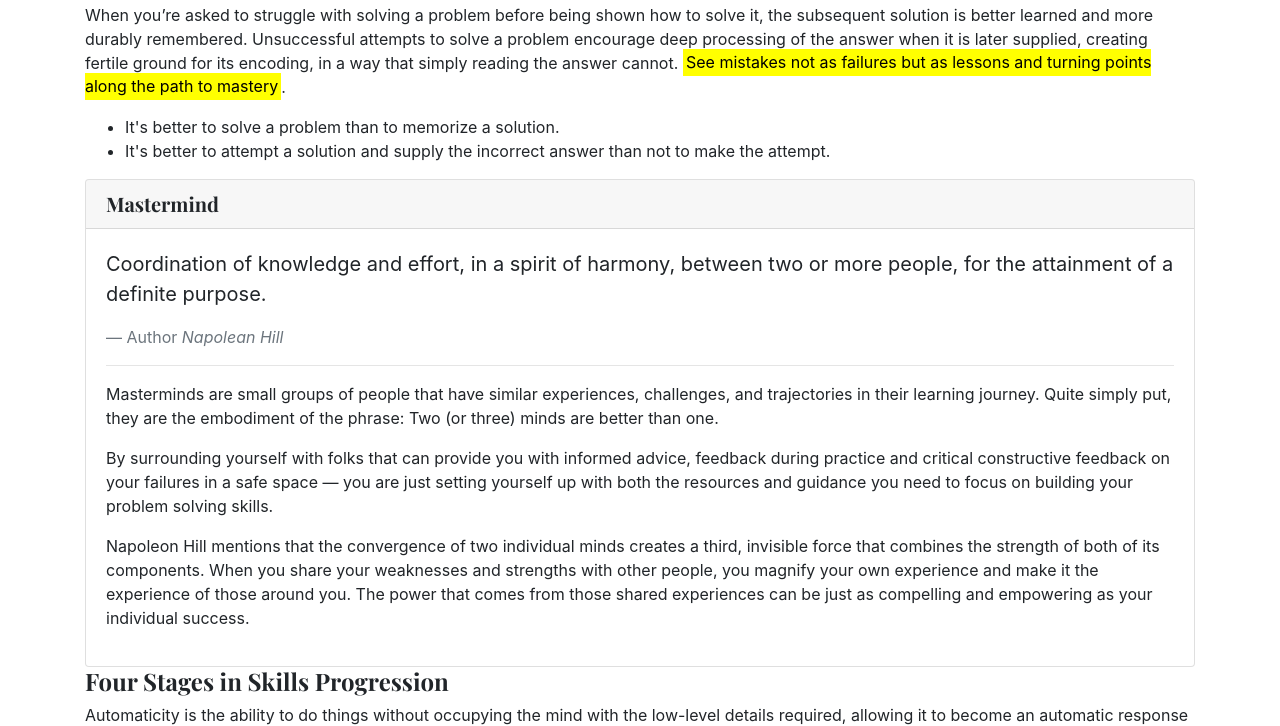
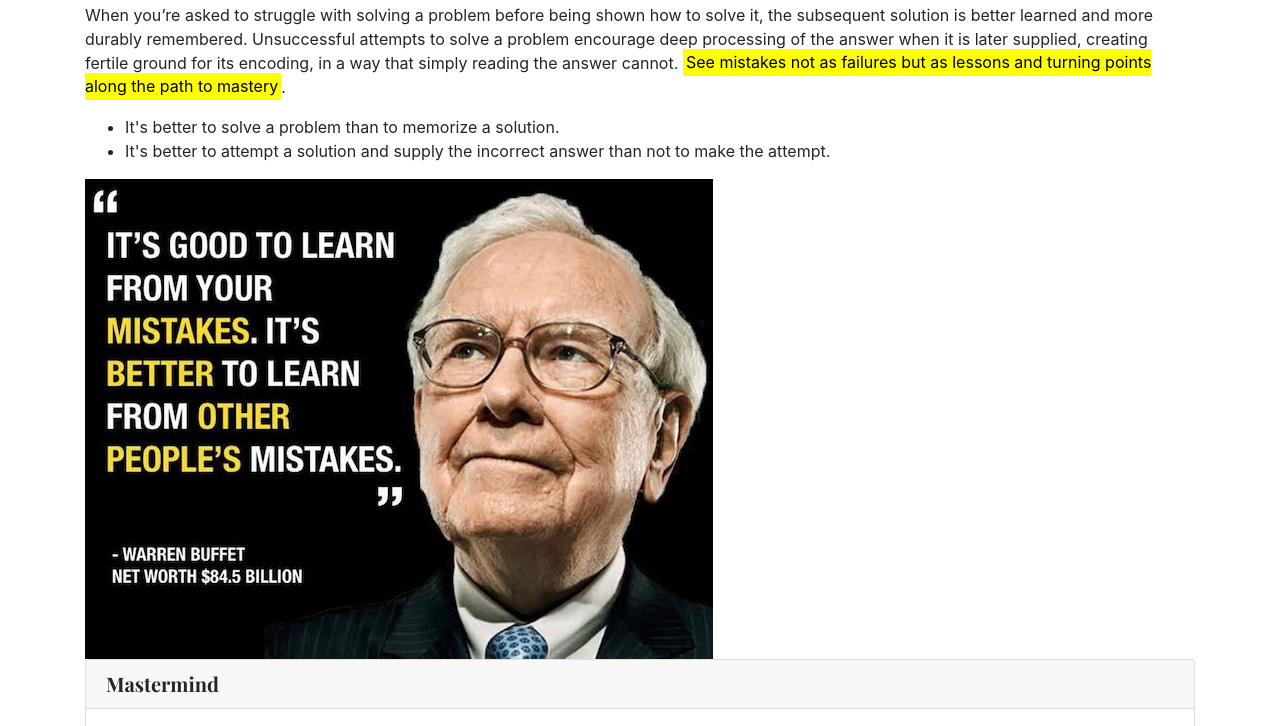
Before and after one commit to bparanj/codingskill.club, a plain HTML site: page index.html in a window 1280 px wide. Shown: the part 2711-3437 px from the top of the page. Drawn offline with nearby package versions, Linux system fonts and the light colour scheme.

Commit message:
revise page

```diff
--- a/index.html
+++ b/index.html
@@ -85,9 +85,6 @@
       </blockquote>
     </div>
   </div>
-
-
-
           <div class="blog-post">
             <h2 class="blog-post-title"> Problem Solving Skills Mastery </h2>
 			<p> We spend more time to highlight how we digested the problem and formulated the solution. You will learn about our thinking process so that you can replicate the same pattern or reason about the problem in a similar way. We will go through the process of writing the code from scratch. You will understand the flow and how we solve the problem. We will go through the problem statement and come up with a solution step by step with explanation on our thought process.
@@ -131,12 +128,10 @@
 
 	 <p>
 		 First, the skill is demonstrated to the student. Then, the student is guided and corrected while practicing. For example, golf is taught by showing the beginner how to grasp the club, how to place the feet, how to move the arms and body as one swings. The beginner can watch a golf pro — can even watch a slow motion film of the pro in action — and in this way learn the pro’s technique. Furthermore, the pro can observe the beginner at practice and point out flaws or demonstrate how to improve.
-
 	 </p>
 
 	<p>
 		In contrast to playing golf, analyzing complex material is an activity which is generally done inside your head. This makes it somewhat difficult for a teacher to teach and for a learner to learn. A beginner cannot observe how an expert thinks and solves problems. And the expert has trouble demonstrating technique to a beginning student.
-
 	</p>
 		<h4>Better Learning</h4>
 		<p>
@@ -147,13 +142,14 @@
 
 	<p>
 	When you’re asked to struggle with solving a problem before being shown how to solve it, the subsequent solution is better learned and more durably remembered. Unsuccessful attempts to solve a problem encourage deep processing of the answer when it is later supplied, creating fertile ground for its encoding, in a way that simply reading the answer cannot. <mark>See mistakes not as failures but as lessons and turning points along the path to mastery</mark>.
-
 	</p>
 
 	<ul>
 		<li>It's better to solve a problem than to memorize a solution. </li>
 		<li>It's better to attempt a solution and supply the incorrect answer than not to make the attempt.	</li>
 	</ul>
+
+<img src="mistakes.jpg" alt="Learn from Mistakes">
 
 		  <div class="card">
 		    <h5 class="card-header">
@@ -181,11 +177,7 @@
 			</p>
 		    </div>
 
-
 		  </div>
-
-
-
 
 	<h4>Four Stages in Skills Progression</h4>
 	<p>
```
Also changed, not shown: mistakes.jpg (added).
